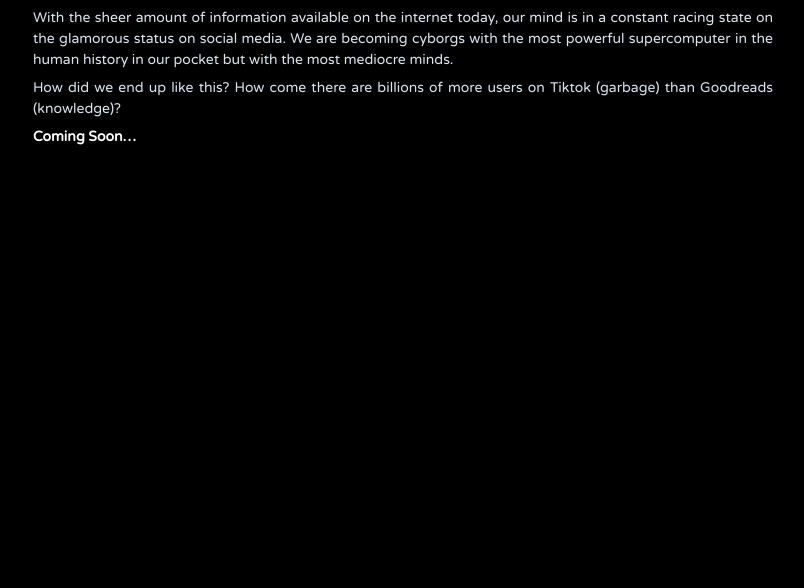
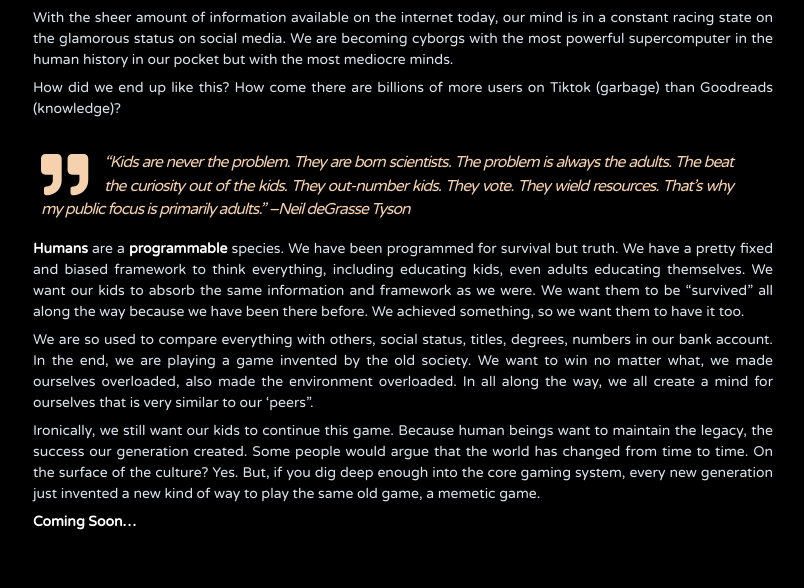
Before and after one commit to jithendrabsy/thoughts, a Jekyll site: the page built from _posts/2030-12-31-a-memetic-world.md, in a window 1280 px wide. Shown: the part 1210-1798 px from the top of the page, without its empty margins (237-1041 px from the left). Built offline with Jekyll 4.4.1, drawn with Linux system fonts in a browser that asks for light colours; nearby versions of some CDN libraries; before the commit the page ends 1413 px from its top, so only the background shows below that.

Commit message:
Update M

```diff
--- a/_posts/2030-12-31-a-memetic-world.md
+++ b/_posts/2030-12-31-a-memetic-world.md
@@ -31,4 +31,13 @@ With the sheer amount of information available on the internet today, our mind i
 
 How did we end up like this?  How come there are billions of more users on Tiktok (garbage) than Goodreads (knowledge)?
 
+> "Kids are never the problem. They are born scientists. The problem is always the adults. The beat the curiosity out of the kids. They out-number kids. They vote. They wield resources. That's why my public focus is primarily adults." --Neil deGrasse Tyson
+
+
+**Humans** are a **programmable** species. We have been programmed for survival but truth. We have a pretty fixed and biased framework to think everything, including educating kids, even adults educating themselves. We want our kids to absorb the same information and framework as we were. We want them to be “survived” all along the way because we have been there before. We achieved something, so we want them to have it too.
+
+We are so used to compare everything with others, social status, titles, degrees, numbers in our bank account. In the end, we are playing a game invented by the old society. We want to win no matter what, we made ourselves overloaded, also made the environment overloaded.  In all along the way, we all create a mind for ourselves that is very similar to our 'peers".
+
+Ironically, we still want our kids to continue this game. Because human beings want to maintain the legacy, the success our generation created. Some people would argue that the world has changed from time to time. On the surface of the culture? Yes. But, if you dig deep enough into the core gaming system, every new generation just invented a new kind of way to play the same old game, a memetic game.
+
 **Coming Soon...**
```
